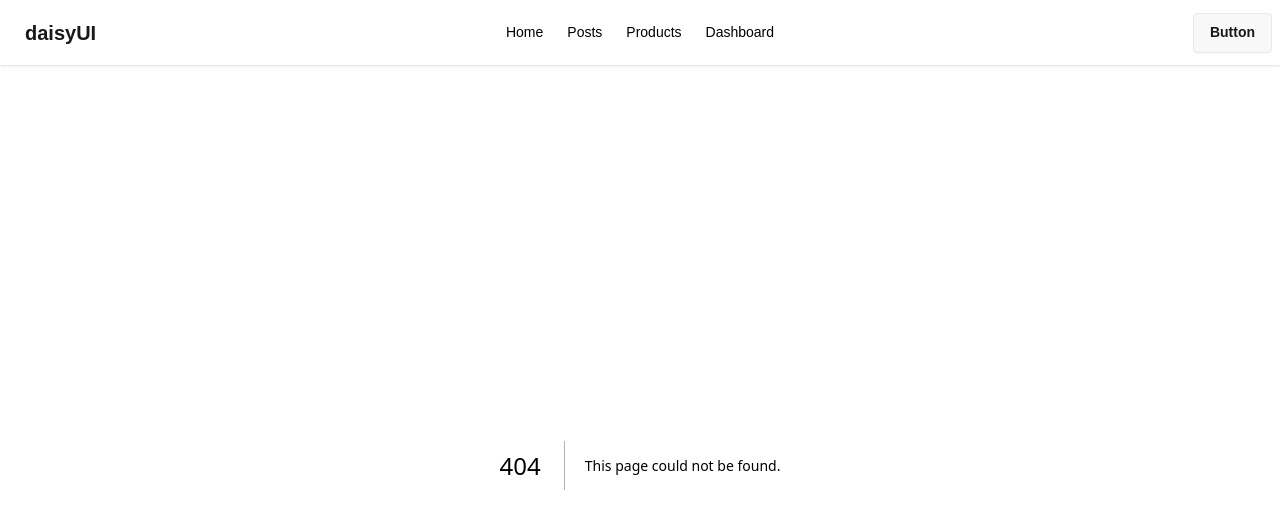
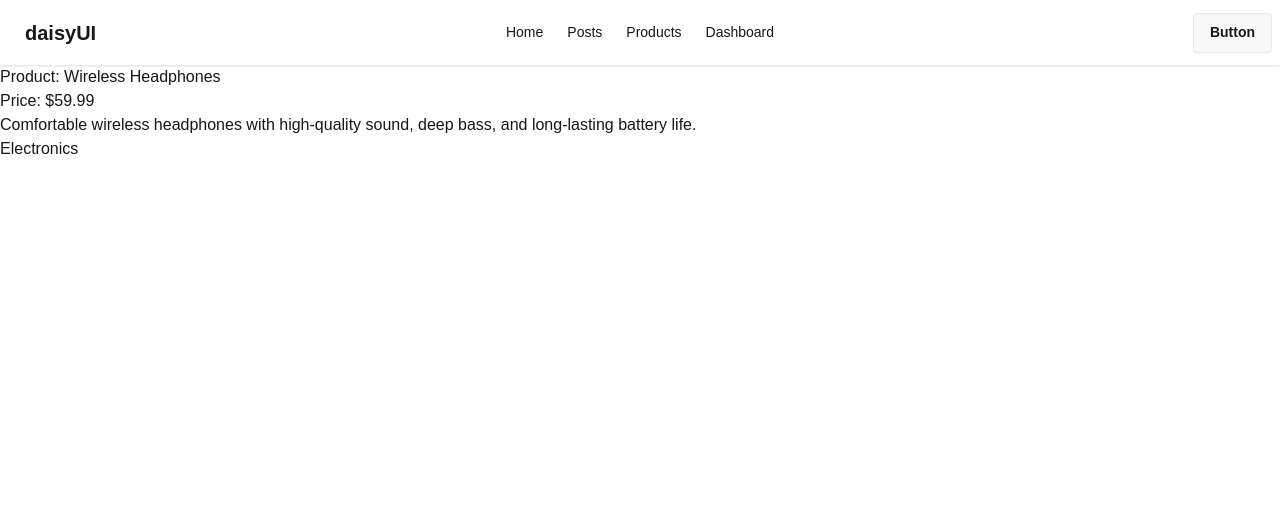
Before and after one commit to hasantanvir357/my-nextjs-app, a Next.js app: page /products/1 in a window 1280 px wide. Before the commit this address had no page. Shown: the top 528 px of the page. Built offline with nearby package versions, Linux system fonts and the light colour scheme; data requests are answered from the project's data file.

Commit message:
feat: add ProductDetailPage component and link from ProductCard

```diff
--- a/src/app/components/ProductCard.jsx
+++ b/src/app/components/ProductCard.jsx
@@ -1,4 +1,5 @@
 import React from 'react';
+import Link from 'next/link';
 
 const ProductCard = ({ product }) => {
     const { name, price, category, description } = product;
@@ -22,6 +23,12 @@ const ProductCard = ({ product }) => {
                 <div className="card-actions mt-4">
                     <button className="btn btn-primary btn-sm">Buy Now</button>
                 </div>
+
+                <Link href={`/products/${product.id}`} className="btn btn-primary btn-sm">
+                    Show Details
+                </Link>
+
+
             </div>
         </div>
     );
--- /dev/null
+++ b/src/app/products/[productID]/page.jsx
@@ -0,0 +1,28 @@
+import React from 'react';
+
+const ProductDetailPage = async ({ params }) => {
+
+    const { productID } = await params;
+
+
+    const res = await fetch(`http://127.0.0.1:5000/products/${productID}`, {
+        cache: 'no-store'
+    });
+
+    if (!res.ok) {
+        throw new Error('Failed to fetch product');
+    }
+
+    const product = await res.json();
+
+    return (
+        <div>
+            <h2>Product: {product.name}</h2>
+            <h3>Price: ${product.price}</h3>
+            <p>{product.description}</p>
+            <p>{product.category}</p>
+        </div>
+    );
+};
+
+export default ProductDetailPage;
```
